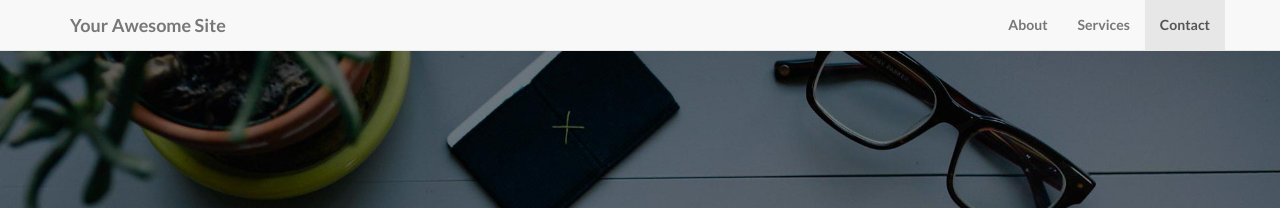
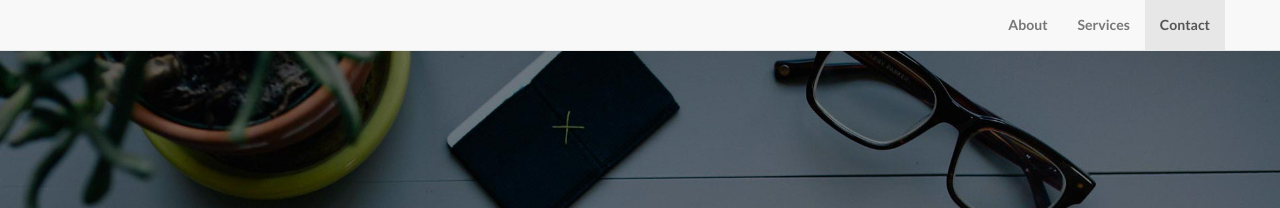
Before and after one commit to kaitlynm1/kaitlynm1.github.io, a Jekyll site: the page built from index.html, in a window 1280 px wide. Shown: the top 208 px of the page. Built offline with Jekyll 4.4.1, drawn with Linux system fonts in a browser that asks for light colours.

Commit message:
Changing header

```diff
--- a/_includes/header.html
+++ b/_includes/header.html
@@ -9,7 +9,7 @@
                 <span class="icon-bar"></span>
                 <span class="icon-bar"></span>
             </button>
-            <a class="navbar-brand page-scroll" href="#home">{{ site.title }}</a>
+            <!--<a class="navbar-brand page-scroll" href="#home">""</a>-->
         </div>
         <!-- Collect the nav links, forms, and other content for toggling -->
         <div class="collapse navbar-collapse" id="bs-example-navbar-collapse-1">
```
